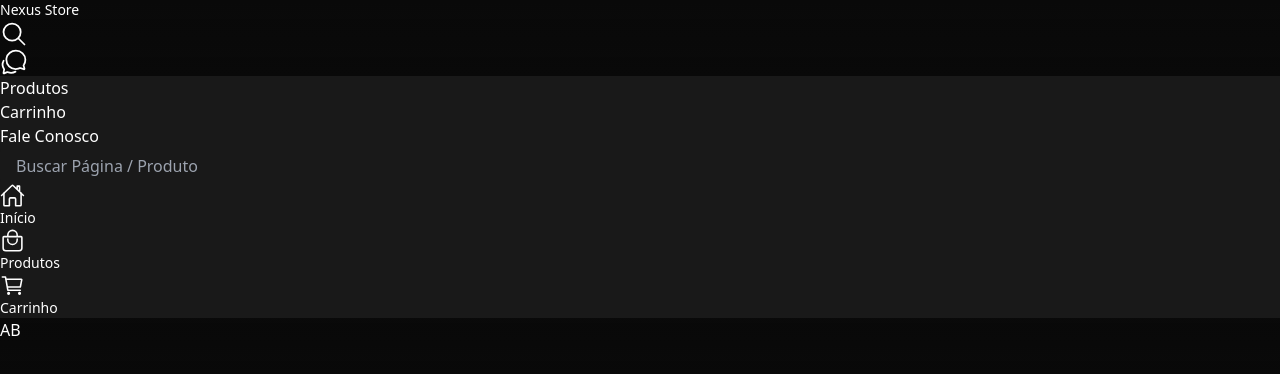
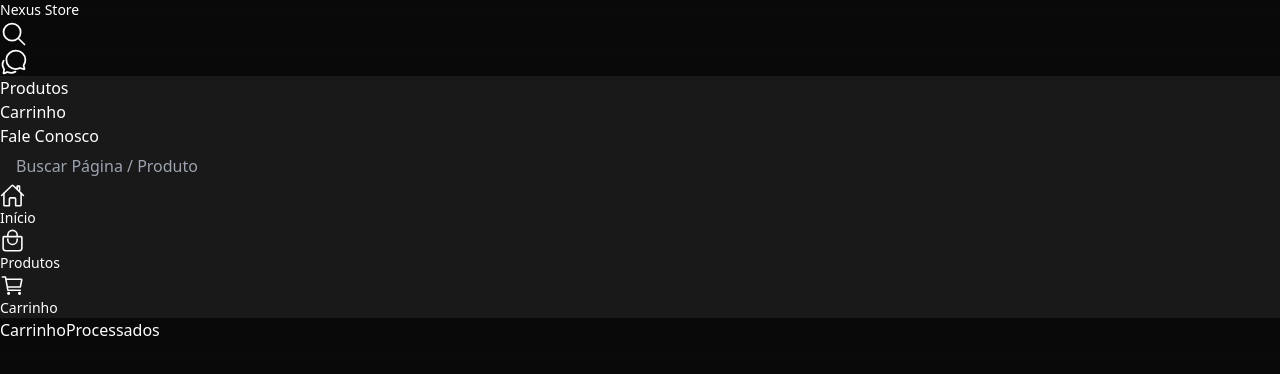
Before and after one commit to nexusprime-here/nexus_store, a Next.js app: page /cart in a window 1280 px wide. Shown: the top 374 px of the page. Built offline with nearby package versions, Linux system fonts and the light colour scheme.

Commit message:
Submenu of cart added

```diff
--- a/src/app/cart/CartProduct.tsx
+++ b/src/app/cart/CartProduct.tsx
@@ -33,7 +33,7 @@
 	return cartProducts.length > 0
 		? (
 
-			<div className="mt-20 mb-8">
+			<div className="mt-5 mb-8">
 				<h1 className="text-center font-semibold text-2xl">
 					Seu carrinho
 				</h1>
--- a/src/app/cart/StatusProduct.tsx
+++ b/src/app/cart/StatusProduct.tsx
@@ -24,19 +24,24 @@
 		})
 	}, []);
 
-	return processedProducts.length > 0
-		? (
+	return (
 		<div className="mt-5 flex flex-col">
 			<h1 className="text-center font-semibold text-2xl">
 				Processados
 			</h1>
 
+			{processedProducts.length > 0
+				? (
 					<ul className="mt-5 mx-4 space-y-2	min-h-[30%] flex flex-col">
 						{processedProducts}
 					</ul>
+				)
+				: (
+					<p>Você ainda não comprou nada.</p>
+				)
+			}
 		</div>
 	)
-		: <></>
 }
 
 interface Props {
--- a/src/app/cart/page.tsx
+++ b/src/app/cart/page.tsx
@@ -1,13 +1,20 @@
-'use server';
+'use client';
 
+import Submenu from "@root/components/Submenu";
 import CartProducts from "./CartProduct";
 import StatusProducts from "./StatusProduct";
 
-export default async function Cart() {
-	return <>
-		<div className="w-full h-10 bg-red-500">
-			<button className="flex-1">A</button>
-			<button className="flex-1">B</button>
-		</div>
-	</>
+export default function Cart() {
+	return (
+		<Submenu data={[
+			{
+				name: "Carrinho",
+				component: <CartProducts />
+			},
+			{
+				name: "Processados",
+				component: <StatusProducts />
+			}
+		]} />
+	)
 }
--- /dev/null
+++ b/src/components/Submenu.tsx
@@ -0,0 +1,42 @@
+import React, { useState } from "react";
+
+interface Props {
+	data: { name: string; component: React.JSX.Element }[];
+}
+
+type Ref = HTMLDivElement;
+
+const Submenu = React.forwardRef<Ref, Props>(({ data }, ref) => {
+	const [activeButtonIndex, setActiveButtonIndex] = useState(0);
+
+	const handleClick = (index: number) => {
+		setActiveButtonIndex(index);
+	};
+
+	return (
+		<div ref={ref} className="h-screen">
+			{/* Botões do submenu */}
+			<div className="flex flex-row w-full">
+				{data.map((item, index) => (
+					<button
+						key={index}
+						className="w-full p-[2px] rounded data-[active=true]:bg-white data-[active=true]:text-black"
+						data-active={activeButtonIndex === index}
+						onClick={() => handleClick(index)}
+					>
+						{item.name}
+					</button>
+				))}
+			</div>
+
+			{/* Conteúdo abaixo do submenu */}
+			<div className="flex-1">
+				{data[activeButtonIndex].component}
+			</div>
+		</div>
+	);
+});
+
+Submenu.displayName = 'Submenu';
+
+export default Submenu;
```
Lines whose indentation alone changed are shown as unchanged.
